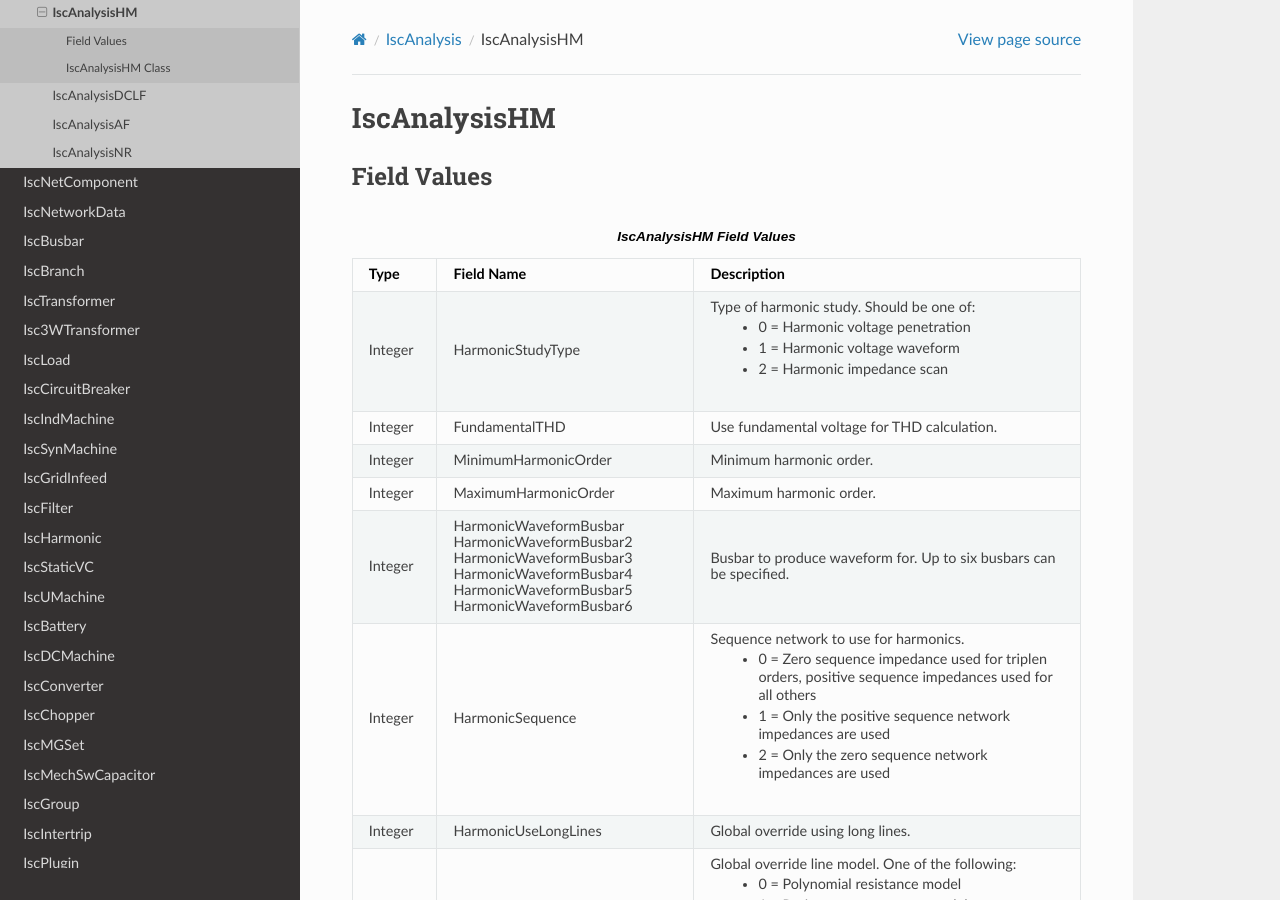
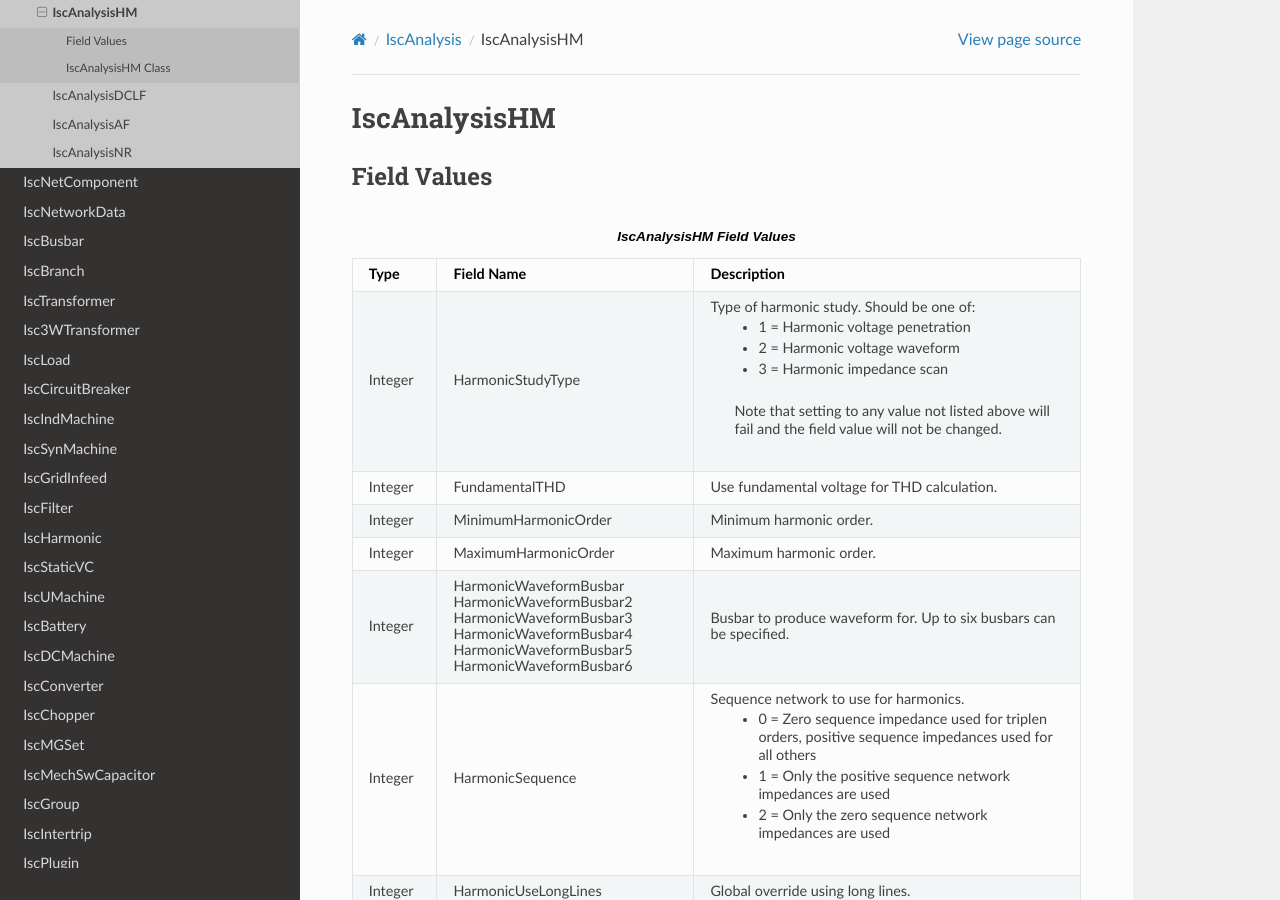
Before and after one commit to TNEI-Services/IPSA, a Sphinx documentation site: the page built from docs/IscAnalysisHM.rst, in a window 1280 px wide and 900 px high. Built offline with Sphinx 7.4.7 and the Read the Docs theme 3.1.0, drawn with Linux system fonts in a browser that asks for light colours.

Commit message:
Correct IscAnalysisHM.HarmonicStudyType enum map
The enum values were not correctly mapped, and this is a rare case where it starts from 1 instead of 0.

```diff
--- a/docs/IscAnalysisHM.rst
+++ b/docs/IscAnalysisHM.rst
@@ -17,9 +17,11 @@ Field Values
      - HarmonicStudyType
      - Type of harmonic study. Should be one of:
 
-        - 0 = Harmonic voltage penetration
-        - 1 = Harmonic voltage waveform
-        - 2 = Harmonic impedance scan
+        - 1 = Harmonic voltage penetration
+        - 2 = Harmonic voltage waveform
+        - 3 = Harmonic impedance scan
+
+        Note that setting to any value not listed above will fail and the field value will not be changed.
    * - Integer
      - FundamentalTHD
      - Use fundamental voltage for THD calculation.
```
